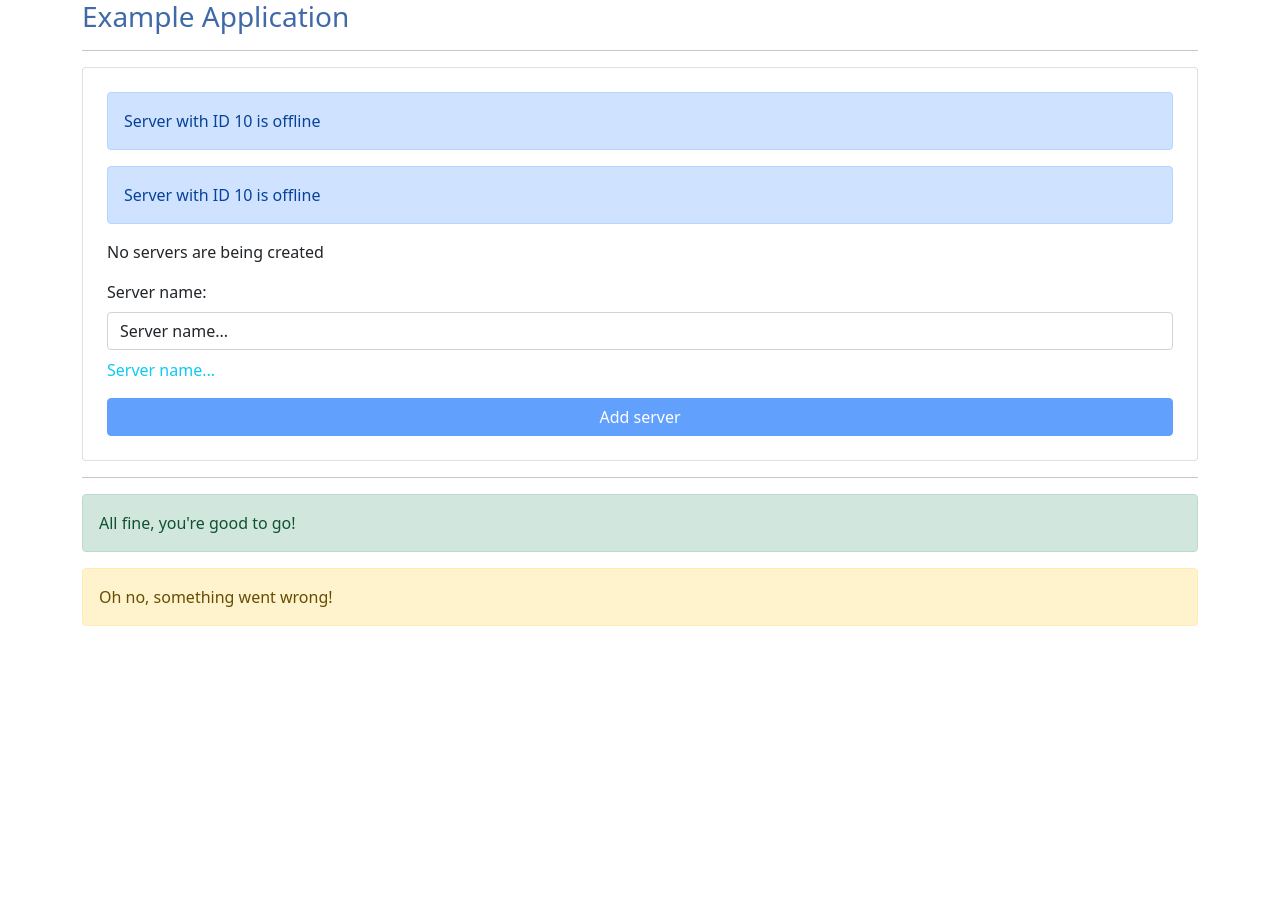
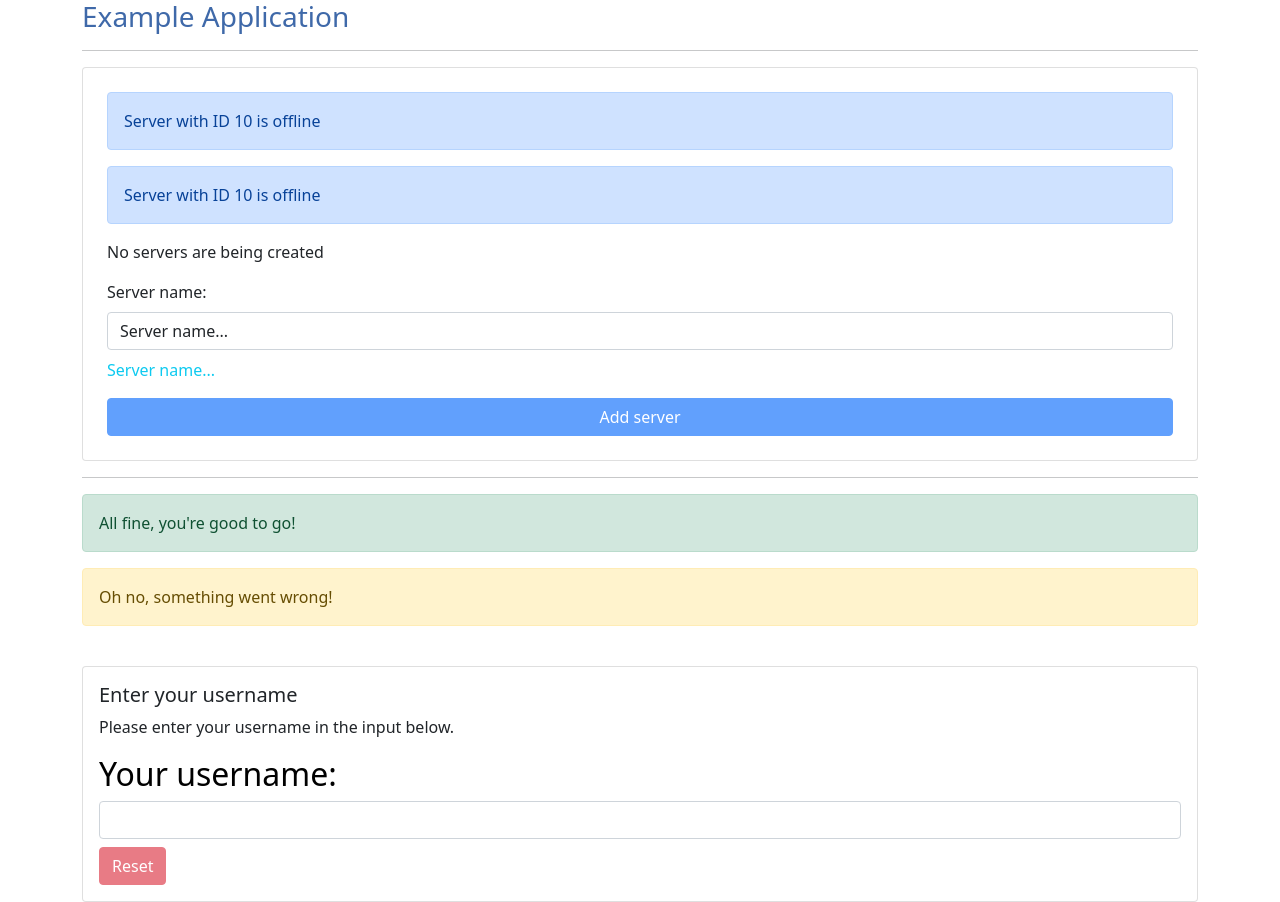
Before and after one commit to kamil-nawrot/recipe-book, an Angular app: page / in a window 1280 px wide. Before the commit the page ends 800 px from the top, so only its background shows below. Built offline with nearby package versions, Linux system fonts and the light colour scheme.

Commit message:
created username-input component, used databinding to store and update username, added Reset button

```diff
--- a/src/app/app.component.html
+++ b/src/app/app.component.html
@@ -7,6 +7,8 @@
       <hr />
       <app-success-alert></app-success-alert>
       <app-warning-alert></app-warning-alert>
+
+      <app-username-input></app-username-input>
     </section>
   </section>
 </main>
--- a/src/app/app.module.ts
+++ b/src/app/app.module.ts
@@ -7,6 +7,7 @@ import { ServerComponent } from './server/server.component';
 import { WarningAlertComponent } from './warning-alert/warning-alert.component';
 import { SuccessAlertComponent } from './success-alert/success-alert.component';
 import { ServerListComponent } from './server-list/server-list.component';
+import { UsernameInputComponent } from './username-input/username-input.component';
 
 @NgModule({
   declarations: [
@@ -14,7 +15,8 @@ import { ServerListComponent } from './server-list/server-list.component';
     ServerComponent,
     WarningAlertComponent,
     SuccessAlertComponent,
-    ServerListComponent
+    ServerListComponent,
+    UsernameInputComponent
   ],
   imports: [
     BrowserModule,
--- /dev/null
+++ b/src/app/username-input/username-input.component.css
@@ -0,0 +1,7 @@
+.btn-danger {
+  margin-top: 8px;
+}
+
+.username-input {
+  margin-top: 40px;
+}
--- /dev/null
+++ b/src/app/username-input/username-input.component.html
@@ -0,0 +1,11 @@
+<article class="username-input card">
+  <section class="card-body">
+    <h5 class="card-title">Enter your username</h5>
+    <p class="card-text">Please enter your username in the input below.</p>
+
+    <h2 class="text-black">Your username: {{ username }}</h2>
+    <input class="form-control" [(ngModel)]="username" (input)="onUsernameChange($event)" />
+    <button class="btn btn-danger" [disabled]="isUsernameEmpty" (click)="onReset()">Reset</button>
+
+  </section>
+</article>
--- /dev/null
+++ b/src/app/username-input/username-input.component.ts
@@ -0,0 +1,28 @@
+import { Component, OnInit } from '@angular/core';
+
+@Component({
+  selector: 'app-username-input',
+  templateUrl: './username-input.component.html',
+  styleUrls: ['./username-input.component.css']
+})
+export class UsernameInputComponent implements OnInit {
+
+  username = ""
+  isUsernameEmpty = true
+
+  onUsernameChange(event: Event) {
+    let value = (<HTMLInputElement>event.target).value
+    value.length === 0 ? this.isUsernameEmpty = true : this.isUsernameEmpty = false
+  }
+
+  onReset() {
+    this.username = ""
+    this.isUsernameEmpty = true
+  }
+
+  constructor() { }
+
+  ngOnInit(): void {
+  }
+
+}
```
Also changed, not shown: 1 other file (tests, documents, lock files or other folders).
